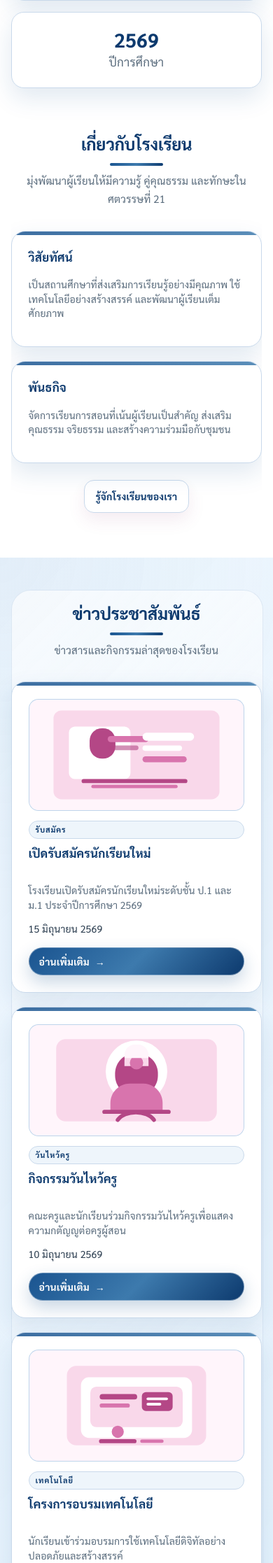
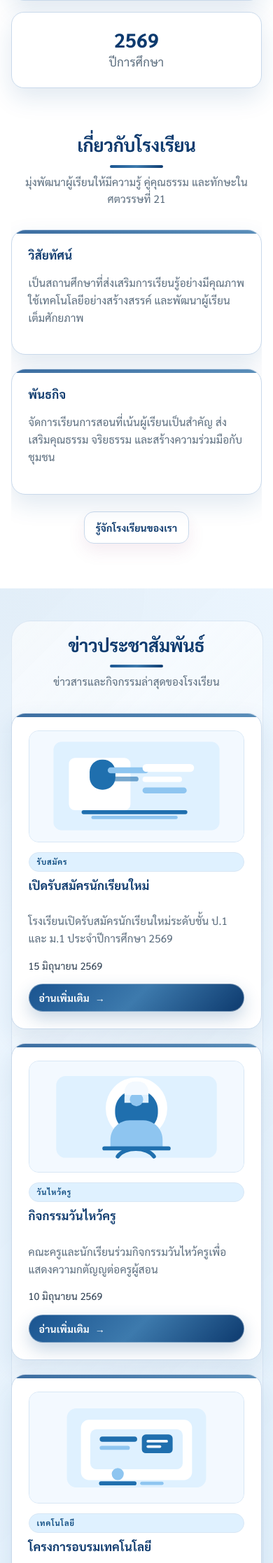
Before and after one commit to IttiponGit/web_anusarn, a PHP site: page / in a window 390 px wide. Shown: the part 1135-3369 px from the top of the page at 70% size. Run offline with PHP 8.4, Linux system fonts and the light colour scheme.

Commit message:
Adjust news section theme to blue-teal with updated SVG colors and responsive typography

```diff
--- a/css/style.css
+++ b/css/style.css
@@ -368,10 +368,10 @@ nav a.active::after {
 .section-title h2,
 .page-header h2,
 .section-header h2 {
-  font-size: clamp(24px, 3vw, 30px);
+  font-size: clamp(1.6rem, 2.5vw, 2.1rem);
   margin: 0 0 8px;
   color: var(--primary-dark);
-  line-height: 1.28;
+  line-height: 1.3;
   letter-spacing: -0.01em;
 }
 .section-title h2::after,
@@ -387,7 +387,7 @@ nav a.active::after {
 }
 .section-title p,
 .page-header p,
-.section-header p { color: var(--muted); margin: 0; font-size: 15px; }
+.section-header p { color: var(--muted); margin: 0; font-size: clamp(0.95rem, 1.2vw, 1rem); line-height: 1.6; }
 
 .about-intro-grid {
   display: grid;
@@ -566,11 +566,18 @@ nav a.active::after {
 }
 .card:hover {
   transform: translateY(-5px) scale(1.01);
-  box-shadow: 0 24px 48px rgba(147, 57, 111, .18);
-  border-color: rgba(180, 71, 134, .34);
+  box-shadow: 0 24px 48px rgba(26, 84, 144, .15);
+  border-color: rgba(31, 111, 174, .3);
 }
-.card h3 { margin-top: 0; color: var(--primary-dark); font-size: 17px; }
-.card p { color: var(--muted); font-size: 14px; }
+.card h3 {
+  margin-top: 0;
+  color: var(--primary-dark);
+  font-size: clamp(1.05rem, 1vw + 0.8rem, 1.25rem);
+  line-height: 1.4;
+  font-weight: 700;
+  margin-bottom: 0.75rem;
+}
+.card p { color: var(--muted); font-size: 0.95rem; line-height: 1.65; }
 .card .readmore {
   display: inline-flex;
   align-items: center;
@@ -604,8 +611,8 @@ nav a.active::after {
   object-fit: cover;
   border-radius: 14px;
   display: block;
-  background: var(--primary-soft);
-  border: 1px solid rgba(26, 84, 144, .12);
+  background: linear-gradient(135deg, #f3f9ff, #dff1ff);
+  border: 1px solid #d8e7f5;
   transition: transform .3s ease, box-shadow .3s ease, filter .3s ease;
 }
 .card:hover .news-image,
@@ -620,11 +627,11 @@ nav a.active::after {
 .news-category {
   display: inline-block;
   margin-bottom: 8px;
-  padding: 4px 9px;
+  padding: 5px 11px;
   border-radius: 999px;
-  background: var(--primary-pale);
-  color: var(--primary-dark);
-  border: 1px solid var(--border);
+  background: #dff1ff;
+  color: #0f4c81;
+  border: 1px solid #d8e7f5;
   font-size: 11px;
   font-weight: 700;
   text-transform: uppercase;
@@ -902,8 +909,6 @@ footer {
   .news-image { height: 160px; }
   .news-detail-card { gap: 12px; }
   .personnel-card .avatar { width: 66px; height: 66px; font-size: 20px; }
-  .card h3 { font-size: 17px; }
-  .card p { font-size: 14px; }
   .btn { padding: 10px 16px; font-size: 14px; }
   .contact-item p { word-break: break-word; overflow-wrap: anywhere; }
   .contact-item p a,
```
Also changed, not shown: images/news/admission.svg, images/news/technology.svg, images/news/wai-kru.svg.
